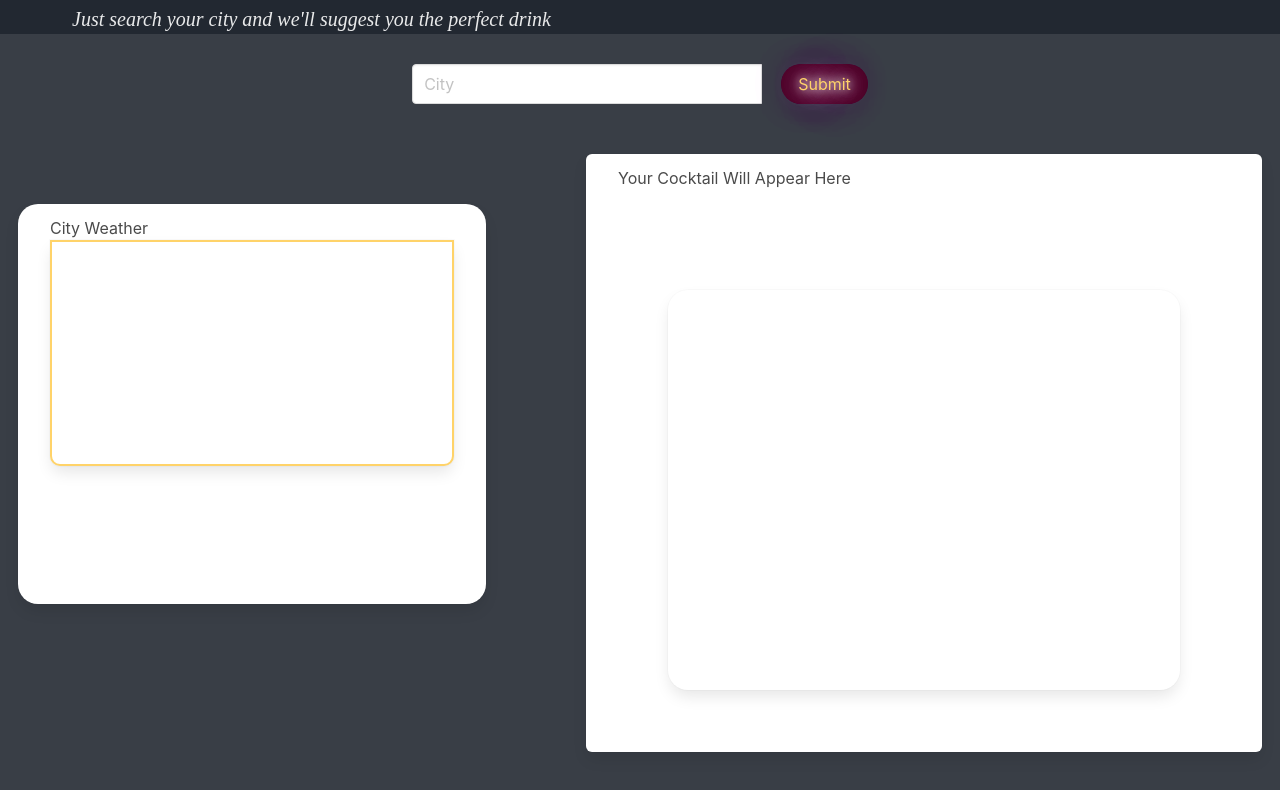
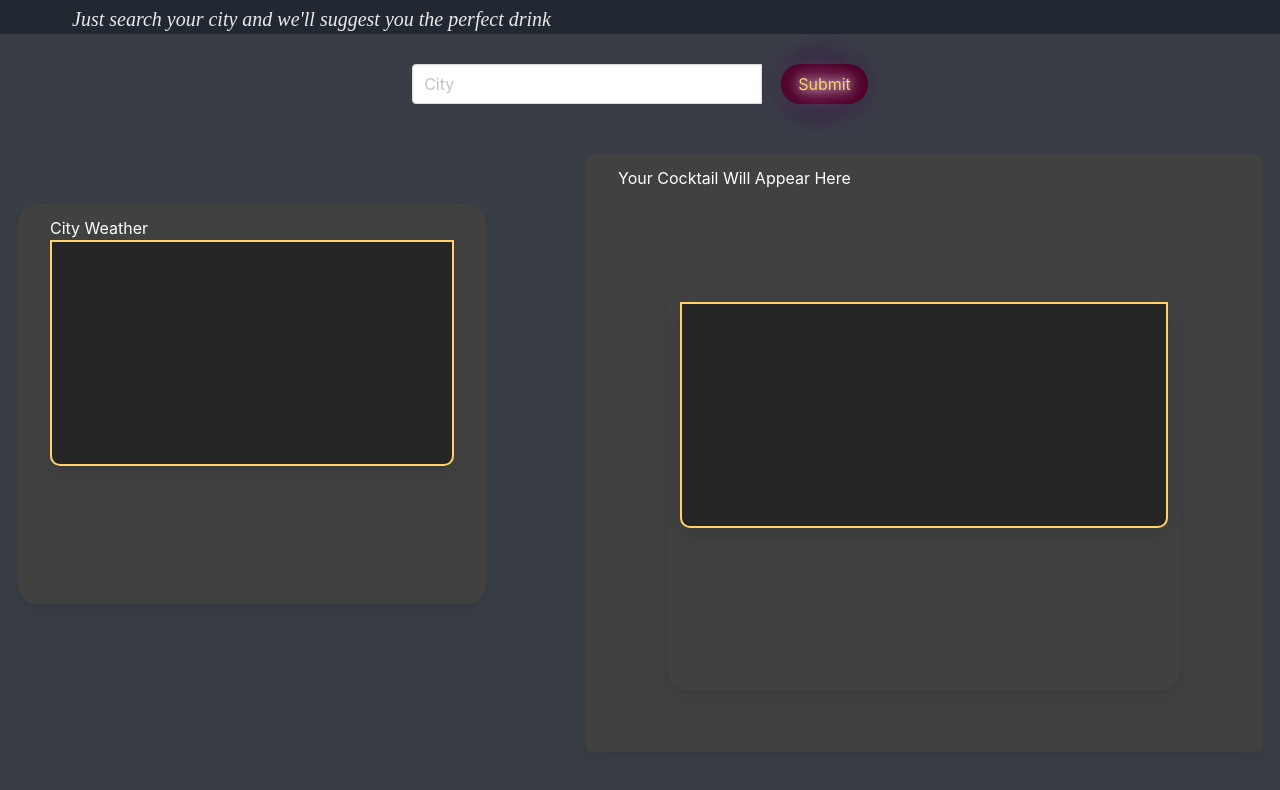
Before and after one commit to jailenevrs/chanceofcocktails, a plain HTML site: page index.html in a window 1280 px wide. Shown: the part 296-1086 px from the top of the page. Drawn offline with nearby package versions, Linux system fonts and the light colour scheme; a web font is replaced by a local one.

Commit message:
gave border to cocktail list

```diff
--- a/assets/script.js
+++ b/assets/script.js
@@ -222,10 +222,7 @@ function getCocktailAPI(drink) {
         <!--This is where strInsructions is fetched from drinks object and displayed-->
           <p "is-3">${data.drinks[0].strInstructions}</p>
 
-          <label class="checkbox">
-  <input type="checkbox" id="drink-checkbox">
-  Save this cocktail
-</label>
+
       </div>
       </div>
     </div>`
--- a/index.html
+++ b/index.html
@@ -38,23 +38,23 @@
         <input class="input" id="cityInput" type="text" placeholder="City">
       </div>
       <div class="control">
-        <button id="submitButton" class="button is-primary">
+        <button id="submitButton" class="button is-primary ">
           <span class="glow">Submit</span>
         </button>
       </div>
     </div>
     <div>
-      <div class="card-container"></div>
+
     <div class="columns is-variable is-8-widescreen">
       <div class="weatherCard box column">
         <h2 id="weatherHere">City Weather</h2>
-        <!-- <input class="input" type="text" placeholder="Enter a City:"> -->
         <div id="#html" class="box weatherList">
         </div>
       </div>
       <div class="box column" id="cocktailChoice">
-        <h2 class="CocktailHeader">Your Cocktail Will Appear Here</h2>
+        <h2 class="cocktailHeader">Your Cocktail Will Appear Here</h2>
       <div class="cocktailCard box column" id="cocktailChoice">
+        <div class="box cocktailList"></div>
         </div>
       </div>
       </div>
--- a/style.css
+++ b/style.css
@@ -78,6 +78,21 @@ overflow: hidden;
   border: 2px rgb(255, 211, 105) solid;
   height: 60%;
   border-radius: 0px 0px 10px 10px;
+  background-color:#252525 ;
+
+}
+
+.cocktailList{
+  height: 60%;
+  border-radius: 0px 0px 10px 10px;
+  background-color:#252525 ;
+  object-fit: contain;
+  border: 2px rgb(255, 211, 105) solid;
+}
+#cocktailChoice{
+  background-color: #414141;
+  color: white;
+
 
 }
 .glow{
@@ -104,6 +119,9 @@ overflow: hidden;
   border-radius: 20px;
   justify-content: center !important;
   align-items: center !important;
+  background-color: #414141;
+  color: white;
+
 }
 .cocktailCard {
   margin-top: 100px;
@@ -112,6 +130,9 @@ overflow: hidden;
   justify-content: center;
   align-items: center;
   border-radius: 20px;
+  background-color: #414141;
+  color: white;
+
 }
 
 #logo {
```
